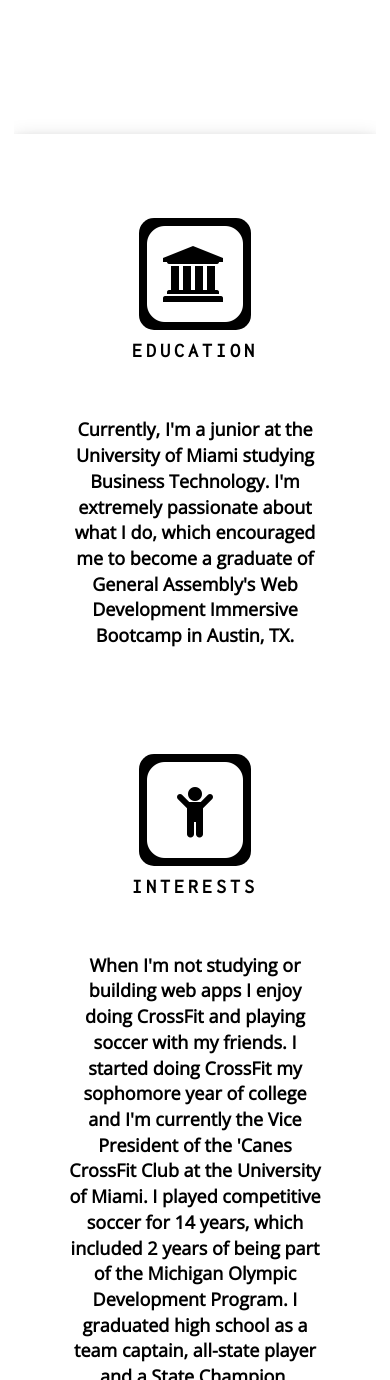
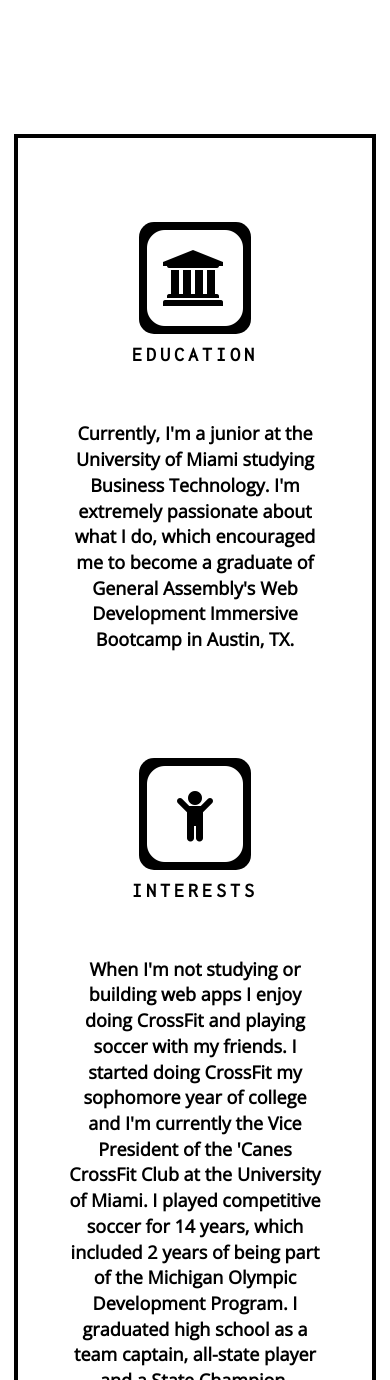
Before and after one commit to christian-mansour/christian-mansour.github.io, a plain HTML site: page index.html in a window 390 px wide. Shown: the part 620-2000 px from the top of the page. Drawn offline with nearby package versions, Linux system fonts and the light colour scheme.

Commit message:
changed background for iPad

```diff
--- a/style.css
+++ b/style.css
@@ -662,6 +662,26 @@ a .fa {
   #imChristian {
     font-size: 30px;
   }
+  #about {
+    background-image: url('');
+    border: 4px solid #000;
+  }
+  #education-heading {
+    color: #000;
+  }
+  #interests-heading {
+    color: #000;
+  }
+  .fa-square {
+    background-color: #000;
+    border-radius: 15px;
+  }
+  .fa {
+    color: #fff;
+  }
+  .about-text {
+    color: #000;
+  }
 }
 
 @media (max-width: 767px) {
@@ -965,7 +985,6 @@ a .fa {
 @media (max-width: 414px) {
   #about {
     background-image: url('');
-    box-shadow: 0 4px 8px 0 rgba(0, 0, 0, 0.1), 0 6px 20px 0 rgba(0, 0, 0, 0.2);
     height: 117em;
   }
   #education-heading {
```
